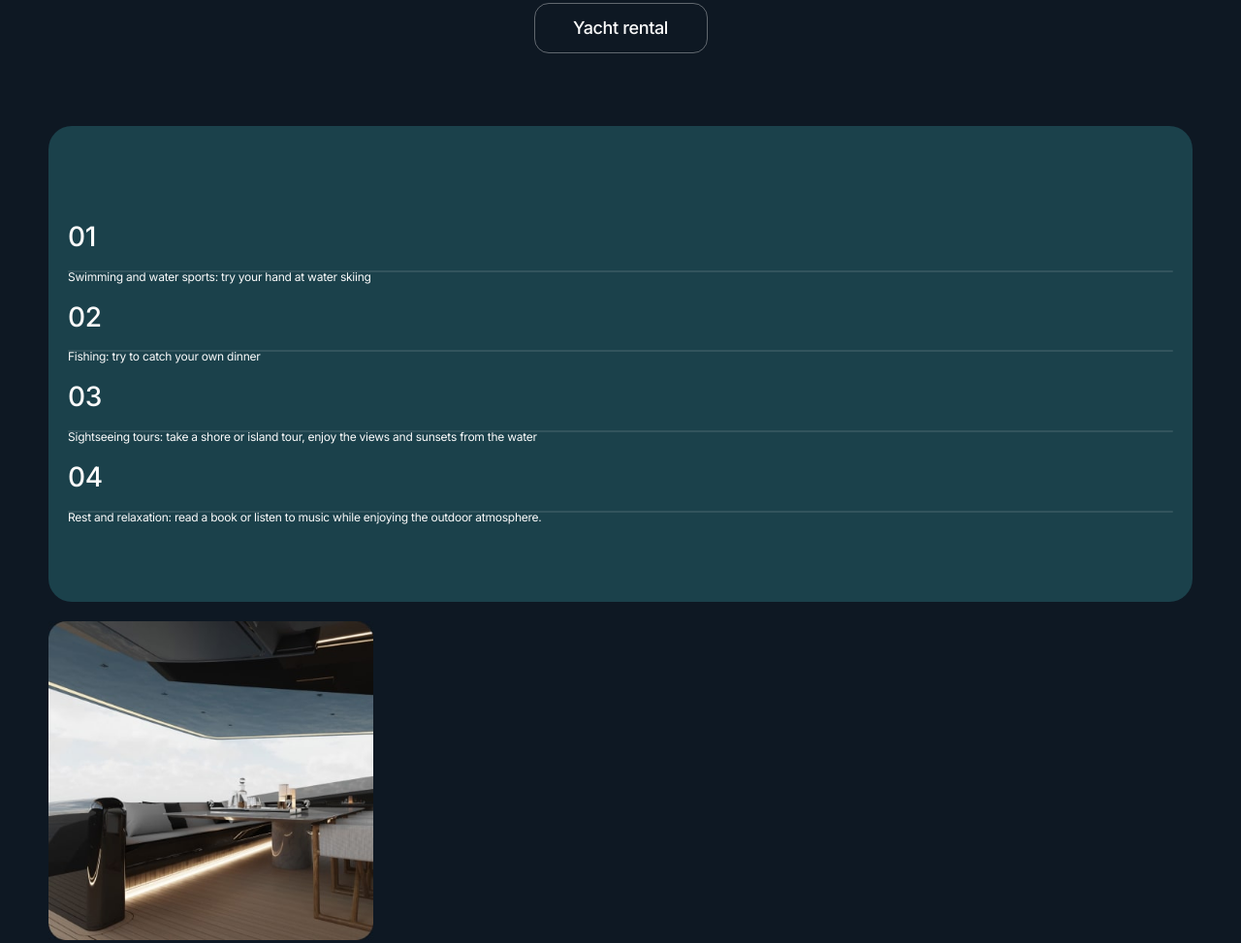
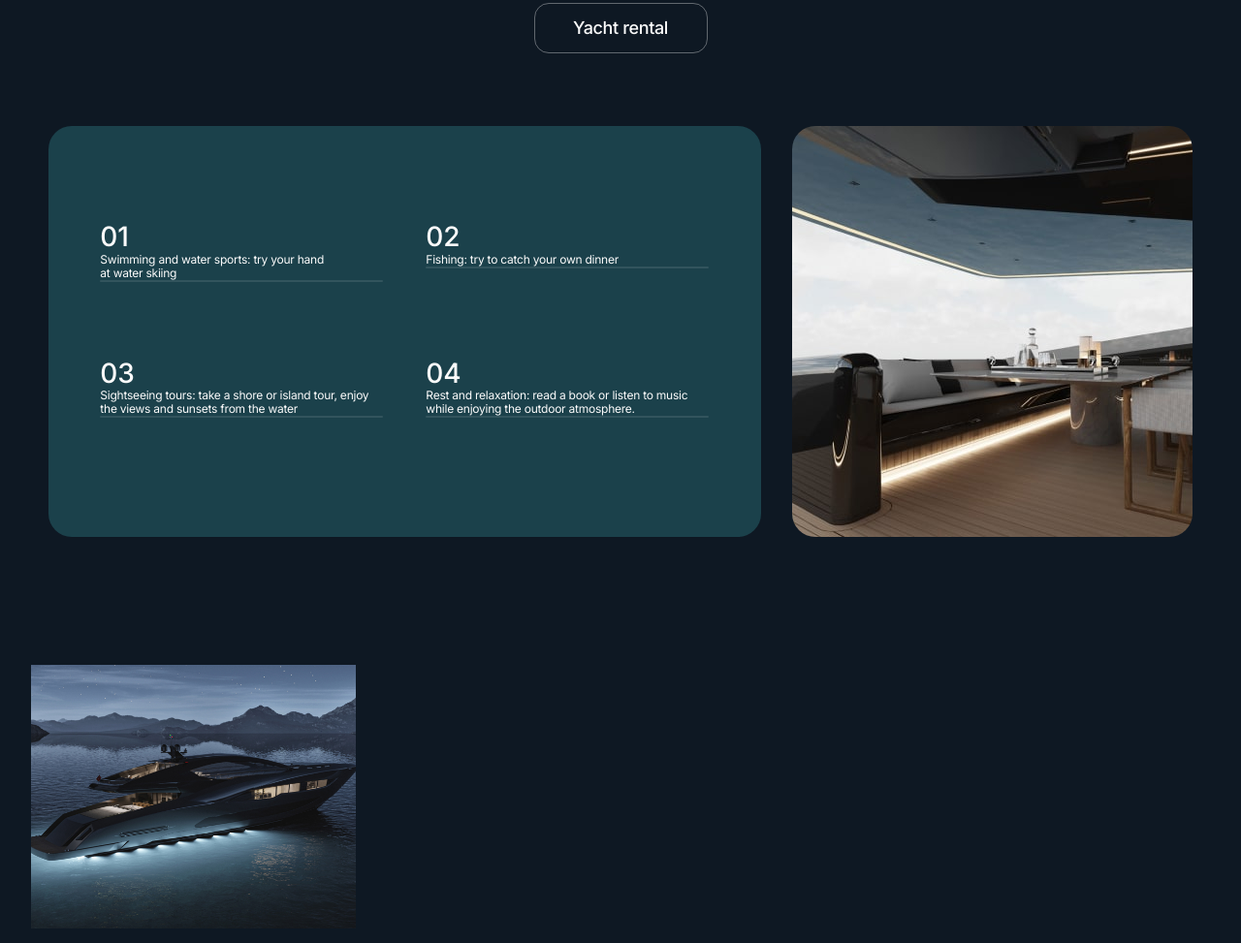
Before and after one commit to vkheroim/red-hot-chili-coders, a website built with Vite: page src/index.html in a window 1280 px wide. Shown: the part 1633-2606 px from the top of the page at 97% size. Built offline with nearby package versions, Linux system fonts and the light colour scheme; files whose address does not match are found by name.

Commit message:
adv-2 fixed (#14)
додано все,але не вирішено з рискою

```diff
--- a/src/css/advantages.css
+++ b/src/css/advantages.css
@@ -1,9 +1,6 @@
 /* GENERAL STYLES */
 ol {
-  /* margin-top: 0;
-    margin-bottom: 0; */
   counter-reset: my-counter;
-  /* padding: 0; */
   list-style: none;
   color: #fbfbfb;
 }
@@ -14,6 +11,23 @@ ol {
   background: #1b414b;
   margin-bottom: 20px;
 }
+.advantages-photo {
+  display: flex;
+  justify-content: center;
+}
+.advantages-photo img{
+  border-radius: 24px;
+  width: 100%;
+  height: 100%;
+  object-fit: cover;
+}
+.current {
+width: 238px;
+}
+.under-text-advantages{
+  width: 292px;
+}
+
 @media screen and (max-width: 767px) {
   .advantages-container {
     max-width: 335px;
@@ -29,33 +43,35 @@ ol {
     color: #fbfbfb;
     padding-top: 18px;
     opacity: 0.8;
+
   }
-  .current {
-    width: 238px;
-  }
-  .advantages-photo {
-    display: flex;
-    justify-content: center;
-  }
+
+
 }
 .advantages-list {
   list-style: none;
   padding: 80px 20px 80px 20px;
   margin: 0;
-}
+  justify-content: center;
+  width: 100%;
+  }
+
+
 
 .advantages-list-item {
   counter-increment: my-counter;
   margin-bottom: 18px;
   margin-top: 18px;
   position: relative;
+
 }
 .advantages-list-item::before {
   content: counter(my-counter, decimal-leading-zero);
   display: inline-block;
-  text-align: right;
+  text-align: left;
   font-weight: 500;
   font-size: 28px;
+
 }
 
 .advantages-list-item::after {
@@ -63,9 +79,71 @@ ol {
   height: 2px;
   content: '';
   position: absolute;
-  left: 0;
+  /* left: 0;
   top: 100%;
-  margin: 18px 0;
+  margin: 18px 0; */
   border-radius: 18px;
   background: rgba(251, 251, 251, 0.1);
 }
+
+
+
+@media (min-width: 768px) {
+  .advantages-list {
+  display: flex;
+  flex-wrap: wrap;
+  gap: 44px;
+  flex-direction: row;
+  /* row-gap: 44px; */
+  }
+.advantages-photo{
+  max-width: 704px;
+
+}
+
+  .advantages-list-item::before {
+    width: calc((100% - 44px) / 2);
+    align-items: flex-start;
+    justify-content:center;
+  }
+
+    .under-text-advantages{
+      display: flex;
+    }
+
+.advantages-container{
+  margin-bottom: 32px;
+  width: 704px;
+}
+.advantages-description{
+max-width: 292px;
+}
+}
+
+@media (min-width: 1280px) {
+  .advantages-container{
+    margin-bottom: 32px;
+    width: 768px;
+    height: 424px;
+  }
+  .advantages-photo{
+    max-width: 432px;
+    height: 424px;
+
+  }
+.advantages{
+  display: flex;
+  gap: 32px;
+  justify-content: center;
+}
+}
+@media (min-width: 1440px) {
+  .advantages-container{
+    width: 768px;
+
+     }
+  .advantages-photo{
+    max-width: 540px;
+  }
+
+}
--- a/src/partials/advantages.html
+++ b/src/partials/advantages.html
@@ -2,36 +2,41 @@
   <div class="advantages-container">
     <h2 class="visually-hidden">Advantages</h2>
     <ol class="advantages-list list">
-      <li class="advantages-list-item"></li>
-      <div class="under-text-advantages">
-        <p class="advantages-description current">
+  <li class="advantages-list-item">
+        <div class="under-text-advantages">
+          <p class="advantages-description current">
           Swimming and water sports: try your hand at water skiing
         </p>
-      </div>
-
-      <li class="advantages-list-item"></li>
+    </div>
+    </li>
+      <li class="advantages-list-item">
       <div class="under-text-advantages">
         <p class="advantages-description">
           Fishing: try to catch your own dinner
         </p>
-      </div>
+    </div>
+      </li>
 
-      <li class="advantages-list-item"></li>
+      <li class="advantages-list-item">
       <div class="under-text-advantages">
         <p class="advantages-description">
           Sightseeing tours: take a shore or island tour, enjoy the views and
           sunsets from the water
         </p>
       </div>
-      <li class="advantages-list-item"></li>
+      </li>
+      <li class="advantages-list-item">
       <div class="under-text-advantages">
         <p class="advantages-description">
           Rest and relaxation: read a book or listen to music while enjoying the
           outdoor atmosphere.
         </p>
       </div>
+      </li>
     </ol>
-  </div>
+      </div>
+
+
   <div class="advantages-photo">
     <picture>
       <source
```
